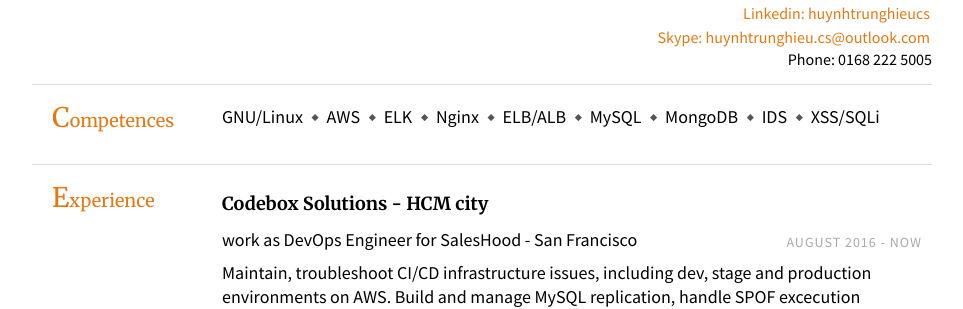
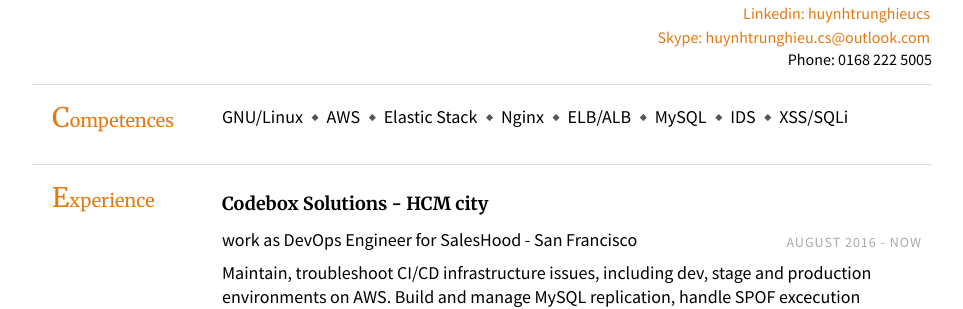
Before and after one commit to duykhang68/duykhang68.github.io, a Jekyll site: the page hireme.html, which Jekyll copies as it is, in a window 1280 px wide. Shown: the part 139-448 px from the top of the page, without its empty margins (158-1121 px from the left). Built offline with Jekyll 4.4.1, drawn with Linux system fonts in a browser that asks for light colours.

Commit message:
explain ELK

```diff
--- a/hireme.html
+++ b/hireme.html
@@ -23,11 +23,10 @@
                 <div class="section-text col-right">
                     <span class="key">GNU/Linux</span>
                     <span class="key">AWS</span>
-                    <span class="key">ELK</span>
+                    <span class="key">Elastic Stack</span>
                     <span class="key">Nginx</span>
                     <span class="key">ELB/ALB</span>
                     <span class="key">MySQL</span>
-                    <span class="key">MongoDB</span>
                     <span class="key">IDS</span>
                     <span class="key">XSS/SQLi</span>
                 </div>
```
Also changed, not shown: 19 other files.
